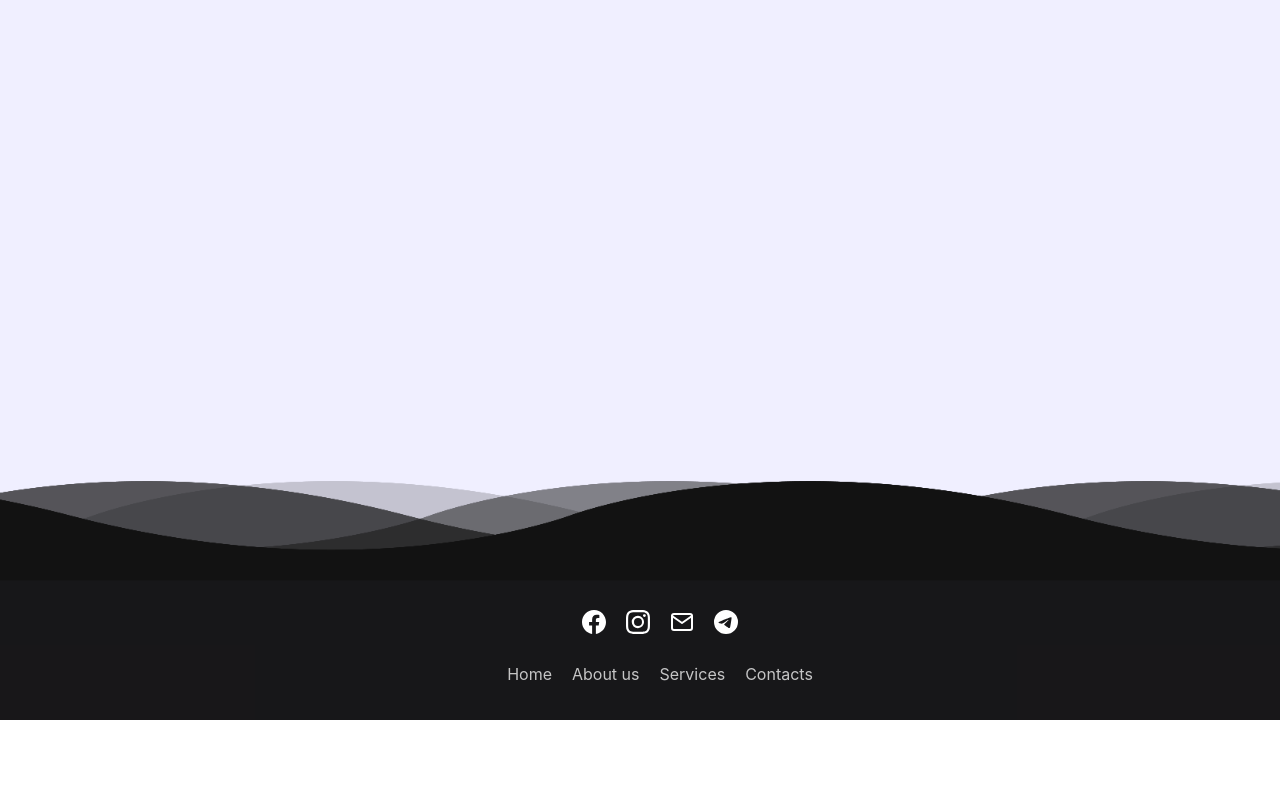
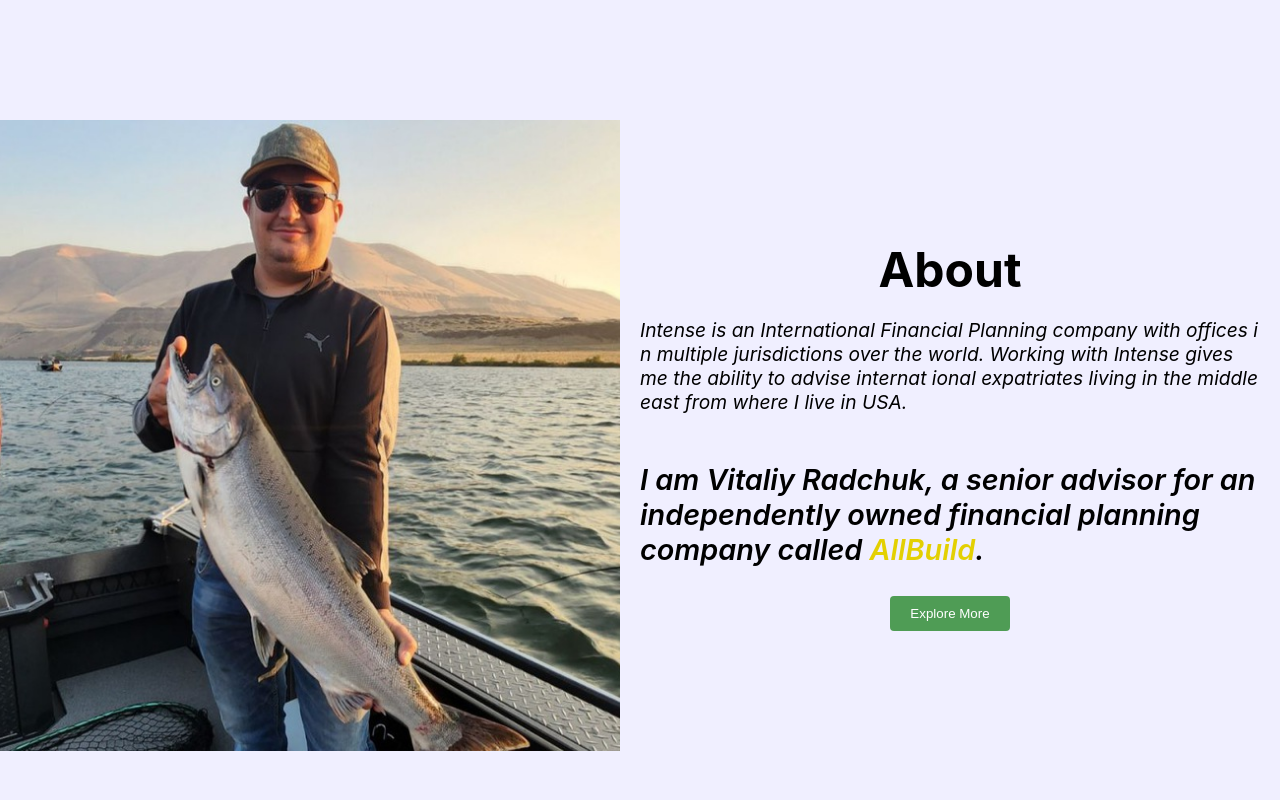
Before and after one commit to 1stIndominus/Construction, a React (Create React App) app: page / in a window 1280 px wide. Shown: the part 880-1680 px from the top of the page. Before the commit the page ends 1600 px from the top, so only its background shows below. Built offline with nearby package versions, Linux system fonts and the light colour scheme.

Commit message:
adding about section

```diff
--- /dev/null
+++ b/src/features/about/About.jsx
@@ -0,0 +1,30 @@
+import React from "react";
+import house from '../../assets/images/vitaliy.jpg';
+import './style.scss';
+
+export const About = () => {
+  return (
+    <div className="about" id="about">
+      <div className="about__container">
+        <div className="about__image--wrapper">
+          <img className="about__image" src={house} alt="john" />
+        </div>
+        <div className="about__content">
+          <h1 className="about__content--title">About</h1>
+          {/* <span className="about__content--line"></span> */}
+          <p className="about__content--description">
+            Intense is an International Financial Planning company with offices
+            i n multiple jurisdictions over the world. Working with Intense
+            gives me the ability to advise internat ional expatriates living in
+            the middle east from where I live in USA.
+          </p>
+          <p className="about__content--me">
+            I am Vitaliy Radchuk, a senior advisor for an independently owned financial
+            planning company called <span className="about__content--me-highlight">AllBuild</span>.
+          </p>
+          <button className="about__content--button">Explore More</button>
+        </div>
+      </div>
+    </div>
+  );
+};
--- /dev/null
+++ b/src/features/about/style.scss
@@ -0,0 +1,131 @@
+@import '../../utils/vars.scss';
+@import '../../utils/mixins.scss';
+
+.about {
+  margin: 150px auto;
+
+  @include onAverage {
+    margin: 200px auto 0;
+    height: 50vh;
+  }
+
+  &__container {
+    width: 100%;
+    margin: auto;
+    display: flex;
+    flex-direction: column;
+
+    @include onAverage {
+      flex-direction: row;
+    }
+  }
+
+  &__image {
+    width: 100%;
+    height: 100%;
+    object-fit: cover;
+
+
+    &--wrapper {
+      width: 50%;
+      margin: 0 auto;
+    }
+  }
+
+  &__content {
+    display: flex;
+    flex-direction: column;
+    width: 50%;
+    align-items: center;
+    margin: 0 auto;
+
+    @include onAverage {
+      padding: 20px;
+      margin: 60px auto;
+    }
+
+    @include onDesktop {
+      margin: 100px auto;
+    }
+
+    &--title {
+      font-size: 2rem;
+      margin: 0;
+
+      @include onTablet {
+        font-size: 2rem;
+      }
+
+      @include onDesktop {
+        font-size: 3rem;
+      }
+
+      // &:after {
+      //   content: "";
+      //   position: absolute;
+      //   top: 50%;
+      //   right: 0;
+      //   transform: translateY(-50%);
+      //   width: 100;
+      //   height: 4;
+      //   border-style: solid;
+      //   border-width: 5px 0 5px 5px;
+      //   border-color: rgb(179, 18, 18);
+      // }
+    }
+
+    &--description {
+      font-size: 0.9rem;
+      font-style: italic;
+      font-weight: 300;
+
+      @include onTablet {
+        font-size: 1rem;
+        font-style: italic;
+        font-weight: 300;
+      }
+
+      @include onDesktop {
+        font-size: 1.2rem;
+        font-style: italic;
+        font-weight: 400;
+      }
+    }
+
+    &--me {
+      font-size: 1.1rem;
+      font-style: italic;
+      font-weight: 300;
+
+      @include onTablet {
+        font-size: 1.4rem;
+        font-style: italic;
+        font-weight: 400;
+      }
+
+      @include onDesktop {
+        font-size: 1.8rem;
+        font-style: italic;
+        font-weight: 600;
+      }
+
+      &-highlight {
+        color: var(--secondary-dark);
+      }
+    }
+
+    &--button {
+      width: 120px;
+      height: 35px;
+      background-color: var(--primary-dark);
+      border-color: var(--primary-dark);
+      border: none;
+      border-radius: 4px;
+      color: #fff;
+
+      &:hover {
+        background-color: var(--primary-color);
+      }
+    }
+  }
+}
--- a/src/features/footer/Footer.jsx
+++ b/src/features/footer/Footer.jsx
@@ -15,33 +15,81 @@ export const Footer = () => {
           <div className="wave" id="wave3"></div>
           <div className="wave" id="wave4"></div>
         </div>
-        <ul className="footer__content--social-icon">
-          <li className="footer__content--list">
-            <a className="footer__content--icon-container" href="#">
-              <BsFacebook size={24} color={"#fff"} />
+        <ul className="social__list">
+          <li className="social__list--item">
+            <a
+              className="social__list--icon-container"
+              href="https://www.facebook.com/vitaliy.radchuk.94"
+              target="_blank"
+              rel="noopener noreferrer"
+            >
+              <BsFacebook
+                size={24}
+                color={"#fff"}
+                className="social__list--icon"
+              />
             </a>
           </li>
-          <li className="footer__content--list">
-            <a className="footer__content--icon-container" href="#">
-              <BsInstagram size={24} color={"#fff"} />
+          <li className="social__list--item">
+            <a
+              className="social__list--icon-container"
+              href="https://www.instagram.com/vitalixa/"
+              target="_blank"
+              rel="noopener noreferrer"
+            >
+              <BsInstagram
+                size={24}
+                color={"#fff"}
+                className="social__list--icon"
+              />
             </a>
           </li>
-          <li className="footer__content--list">
-            <a className="footer__content--icon-container" href="#">
-              <FiMail size={24} color={"#fff"} />
+          <li className="social__list--item">
+            <a
+              className="social__list--icon-container"
+              href="mailto:V.r.carpenterfloor@gmail.com"
+              target="_blank"
+              rel="noopener noreferrer"
+            >
+              <FiMail size={24} color={"#fff"} className="social__list--icon" />
             </a>
           </li>
-          <li className="footer__content--list">
-            <a className="footer__content--icon-container" href="#">
-              <BsTelegram size={24} color={"#fff"} />
+          <li className="social__list--item">
+            <a
+              className="social__list--icon-container"
+              href="https://t.me/Allbuilt_homes"
+              target="_blank"
+              rel="noopener noreferrer"
+            >
+              <BsTelegram
+                size={24}
+                color={"#fff"}
+                className="social__list--icon"
+              />
             </a>
           </li>
         </ul>
         <ul className="menu">
-          <li className="menu__list"><a className="menu__item" href="#">Home</a></li>
-          <li className="menu__list"><a className="menu__item" href="#">About us</a></li>
-          <li className="menu__list"><a className="menu__item" href="#">Services</a></li>
-          <li className="menu__list"><a className="menu__item" href="#">Contacts</a></li>
+          <li className="menu__list">
+            <a className="menu__item" href="#">
+              Home
+            </a>
+          </li>
+          <li className="menu__list">
+            <a className="menu__item" href="#">
+              About us
+            </a>
+          </li>
+          <li className="menu__list">
+            <a className="menu__item" href="#">
+              Services
+            </a>
+          </li>
+          <li className="menu__list">
+            <a className="menu__item" href="#">
+              Contacts
+            </a>
+          </li>
         </ul>
       </div>
     </div>
--- a/src/features/footer/style.scss
+++ b/src/features/footer/style.scss
@@ -3,16 +3,14 @@
 
 .footer {
   display: flex;
-  // position: relative;
   flex-direction: column;
   justify-content: flex-end;
   height: 100vh;
   width: 100%;
 
-
   &__content {
     color: #fff;
-    background-color: var(--total-black);
+    background-color: rgb(17, 17, 17);
     position: relative;
     height: 48px;
     display: flex;
@@ -24,8 +22,10 @@
     @include onDesktop {
       height: 100px;
     }
+  }
+}
 
-    &--social-icon {
+.social__list {
   position: relative;
   display: flex;
   justify-content: center;
@@ -33,20 +33,25 @@
   margin: 10px 0;
   flex-wrap: wrap;
   z-index: 1005;
-    }
 
-    &--list {
+  &--item {
     list-style: none;
   }
 
-    &--icon-container {
-      display: inline-block;
-      margin: 0 10px;
+  &--icon {
     transition: 0.5s;
 
     &:hover {
       transform: translateY(-10px);
+      color: var(--secondary-color) !important;
     }
+  }
+
+  &--icon-container {
+    margin: 0 10px;
+
+    @include onDesktop {
+      margin: 0 15px;
     }
   }
 }
@@ -55,6 +60,7 @@
   display: flex;
   flex-direction: row;
   flex-wrap: wrap;
+
   &__list {
     margin: 0 10px;
     list-style: none;
@@ -65,16 +71,20 @@
     color: #fff;
     opacity: 0.75;
     font-size: 16px;
+    transition: 0.5s;
 
     &:hover {
       opacity: 1;
+      transition: 0.5s;
+      padding-bottom: 12px;
+      border-bottom: 3px solid var(--secondary-color);
     }
   }
 }
 
 .wave {
   position: absolute;
-  top: -99px;
+  top: -70px;
   left: 0;
   width: 100%;
   height: 100px;
--- a/src/features/nav-bar/style.scss
+++ b/src/features/nav-bar/style.scss
@@ -12,7 +12,7 @@
   z-index: 1;
   transition: .3s ease-in;
   overflow: hidden;
-  background-color: rgba(0,0,0,.9);
+  background-color: var(--total-black);
 }
 
 .nav {
@@ -21,7 +21,7 @@
   height: 70px;
   background-color: var(--total-black);
   align-items: center;
-  max-width: 1240px;
+  // max-width: 1240px;
   margin: auto;
   height: 100%;
   padding: 0 1rem;
@@ -86,22 +86,22 @@
     }
 
     &--details {
-      display: flex;
+      display: none;
       flex-direction: row;
       gap: 20px;
 
       @include onTablet {
-        display: none;
+        display: flex;
       }
     }
 
     &--burger {
       border: none;
       background-color: transparent;
-      display: none;
+      display: flex;
 
       @include onTablet {
-        display: flex;
+        display: none;
       }
     }
   }
--- a/src/features/preview/Preview.jsx
+++ b/src/features/preview/Preview.jsx
@@ -6,7 +6,7 @@ export const Preview = () => {
     <div className="hero">
       <div className="hero__content">
         <p className="hero__title">Call us</p>
-        <p className="hero__number">1-800-123-4567</p>
+        <p className="hero__number">+1 208-966-1947</p>
         <p className="hero__subtitle">Because Money</p>
         <p className="hero__description">Doesn't come with instructions</p>
         <button href="/" className="hero__button">
--- a/src/screens/home-screen/HomeScreen.jsx
+++ b/src/screens/home-screen/HomeScreen.jsx
@@ -3,12 +3,14 @@ import "./style.scss";
 import { NavBar } from "../../features/nav-bar/NavBar";
 import { Footer } from "../../features/footer/Footer";
 import { Preview } from "../../features/preview/Preview";
+import { About } from "../../features/about/About";
 
 export function HomeScreen() {
   return (
     <div className="main__container">
       <NavBar />
       <Preview />
+      <About />
       <Footer />
     </div>
   );
--- a/src/utils/_mixins.scss
+++ b/src/utils/_mixins.scss
@@ -1,11 +1,17 @@
 @mixin onDesktop {
-  @media (min-width: 1024px) {
+  @media (min-width: 1080px) {
     @content;
   }
 }
 
 @mixin onTablet {
-  @media (max-width: 500px) {
+  @media (min-width: 500px) {
     @content;
   }
 }
+
+@mixin onAverage {
+  @media (min-width: 780px) {
+    @content;
+  }
+}
```
Also changed, not shown: src/assets/images/house.jpg (added), src/assets/images/vitaliy.jpg (added). Lines whose indentation alone changed are shown as unchanged.
